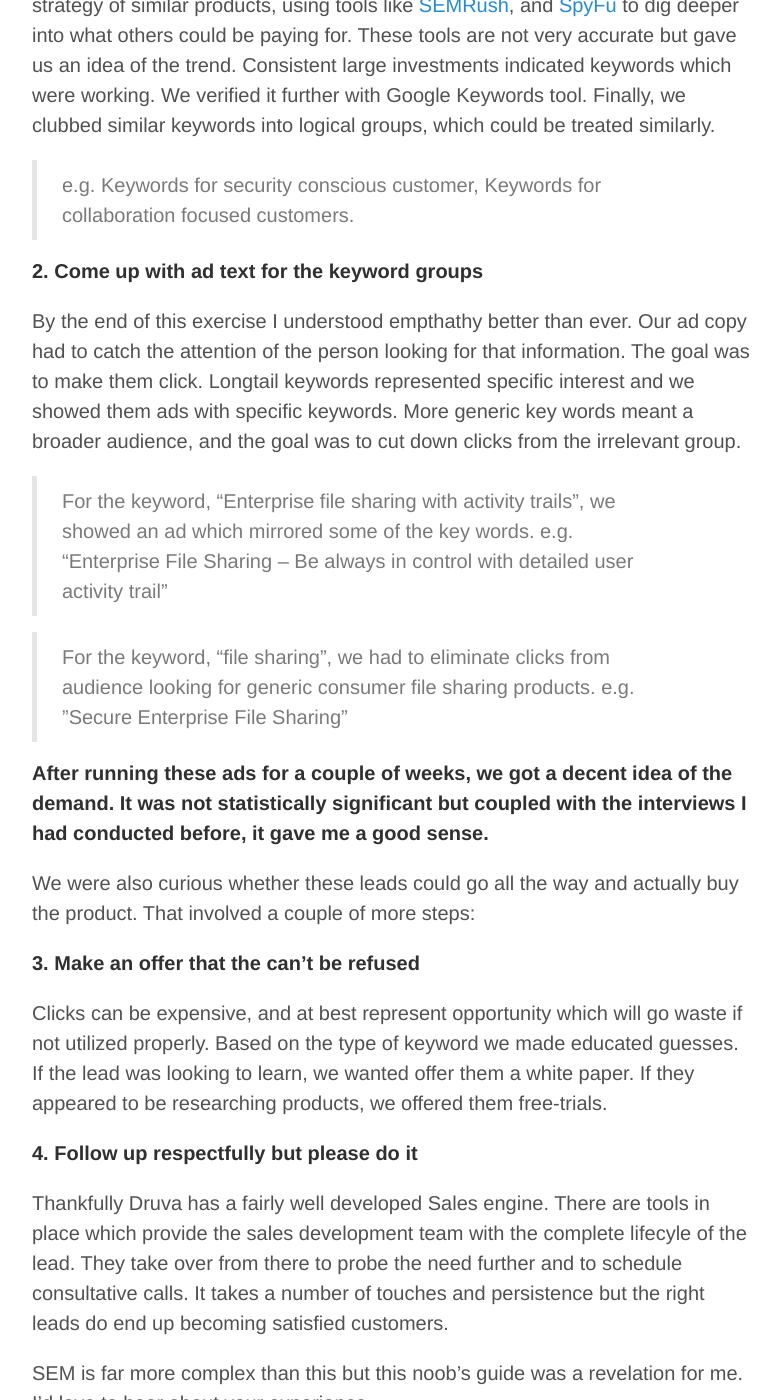
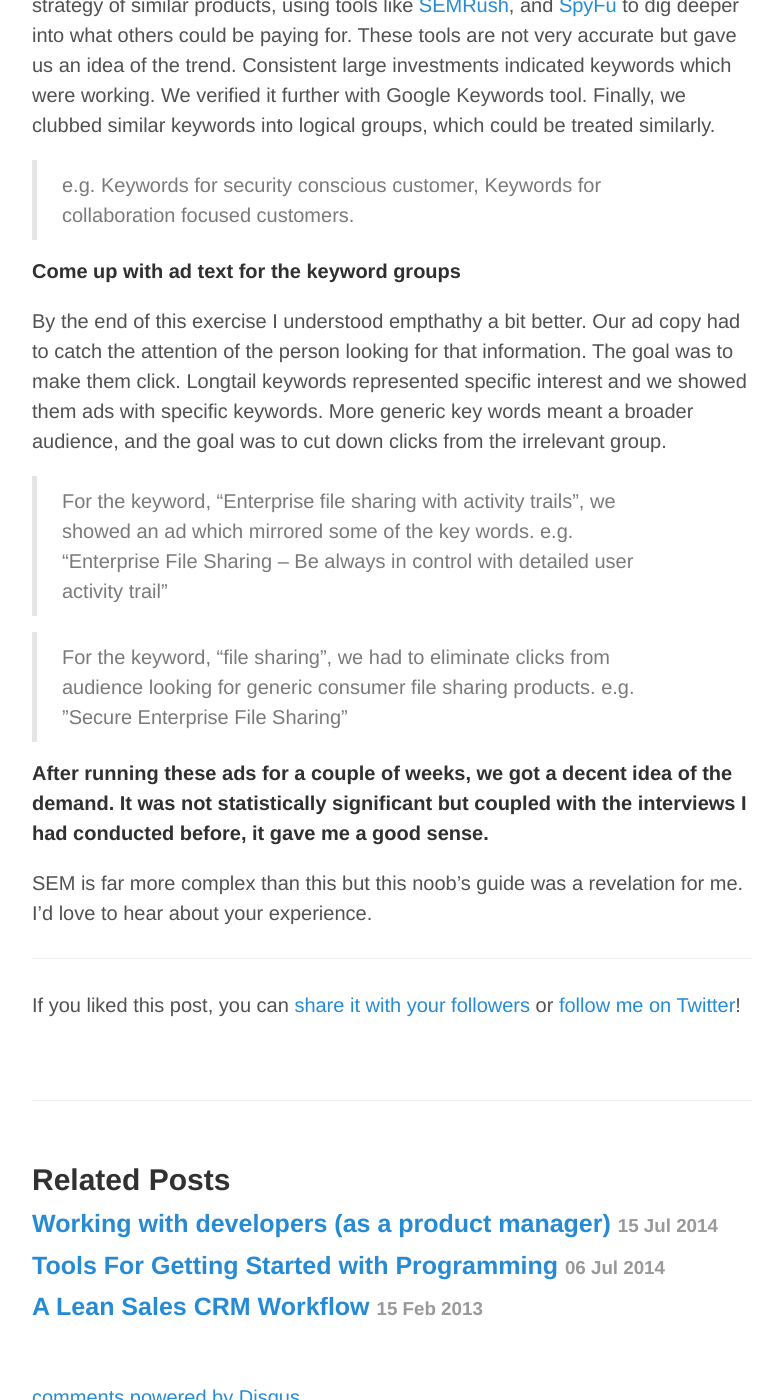
Before and after one commit to sumitsuman/sumitsuman.github.io, a Jekyll site: the page built from _posts/2014-08-21-search-engine-marketing-as-product-validation-tool.md, in a window 1280 px wide and 1400 px high, scrolled down 1339 px. Shown: the whole window, without its empty margins (248-1028 px from the left). Built offline with Jekyll 4.4.1, drawn with Linux system fonts in a browser that asks for light colours; Markdown is read by kramdown in place of the engine named in the settings; comment, search, counter and statistics services are not loaded; some of the changed text lies outside the part shown.

Commit message:
Blog edit
- make the post more focused on PM learning
- reduce hyperbole

```diff
--- a/_posts/2014-08-21-search-engine-marketing-as-product-validation-tool.md
+++ b/_posts/2014-08-21-search-engine-marketing-as-product-validation-tool.md
@@ -21,9 +21,9 @@ The interviews gave us a good start. We researched the Pay Per Click (PPC) strat
 
 > e.g. Keywords for security conscious customer, Keywords for collaboration focused customers.
 
-**2. Come up with ad text for the keyword groups**
+**Come up with ad text for the keyword groups**
 
-By the end of this exercise I understood empthathy better than ever. Our ad copy had to catch the attention of the person looking for that information. The goal was to make them click. Longtail keywords represented specific interest and we showed them ads with specific keywords. More generic key words meant a broader audience, and the goal was to cut down clicks from the irrelevant group.
+By the end of this exercise I understood empthathy a bit better. Our ad copy had to catch the attention of the person looking for that information. The goal was to make them click. Longtail keywords represented specific interest and we showed them ads with specific keywords. More generic key words meant a broader audience, and the goal was to cut down clicks from the irrelevant group.
 
 > For the keyword, “Enterprise file sharing with activity trails”, we showed an ad which mirrored some of the key words.
 > e.g. “Enterprise File Sharing -- Be always in control with detailed user activity trail”
@@ -33,16 +33,6 @@ By the end of this exercise I understood empthathy better than ever. Our ad copy
 
 **After running these ads for a couple of weeks, we got a decent idea of the demand. It was not statistically significant but coupled with the interviews I had conducted before, it gave me a good sense.**
 
-We were also curious whether these leads could go all the way and actually buy the product. That involved a couple of more steps:
-
-**3. Make an offer that the can’t be refused**
-
-Clicks can be expensive, and at best represent opportunity which will go waste if not utilized properly. Based on the type of keyword we made educated guesses. If the lead was looking to learn, we wanted offer them a white paper. If they appeared to be researching products, we offered them free-trials.
-
-**4. Follow up respectfully but please do it**
-
-Thankfully Druva has a fairly well developed Sales engine. There are tools in place which provide the sales development team with the complete lifecyle of the lead. They take over from there to probe the need further and to schedule consultative calls. It takes a number of touches and persistence but the right leads do end up becoming satisfied customers.
-
 SEM is far more complex than this but this noob's guide was a revelation for me. I'd love to hear about your experience.
 
 {% include twitter_plug.html %}
```
Also changed, not shown: other parts of _posts/2014-08-21-search-engine-marketing-as-product-validation-tool.md (+1 -1 lines).
